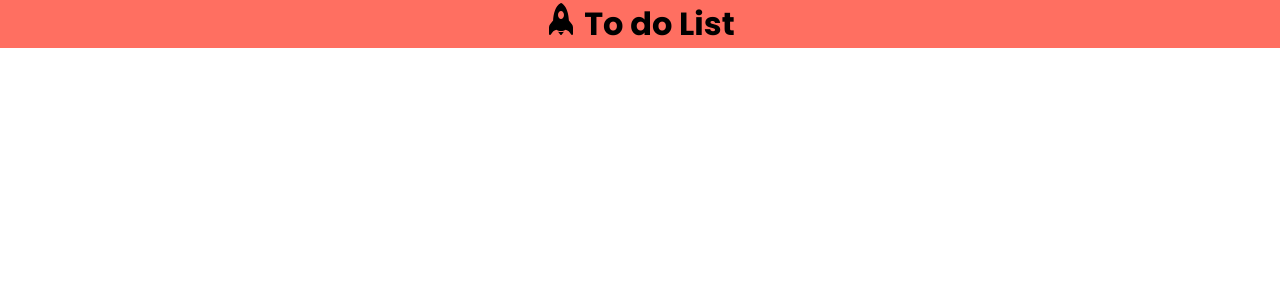
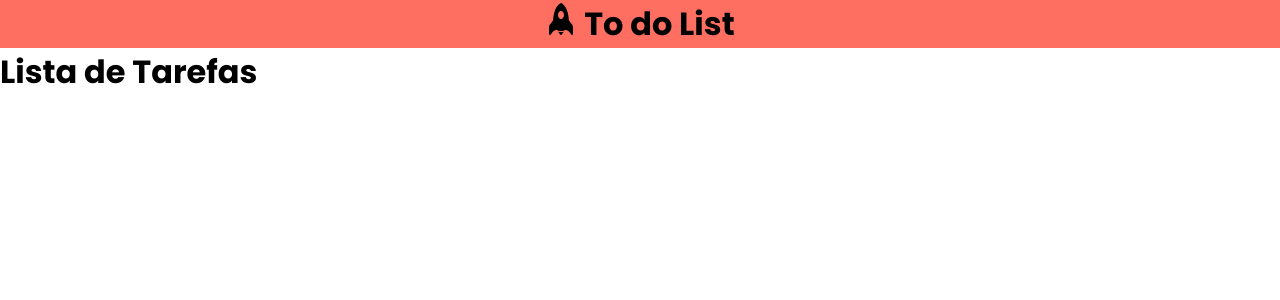
Before and after one commit to jeffmmartins/task-manager, a React (Create React App) app: page / in a window 1280 px wide. Shown: the top 300 px of the page. Built offline with nearby package versions, Linux system fonts and the light colour scheme.

Commit message:
feat: update styled component

```diff
--- a/src/App.tsx
+++ b/src/App.tsx
@@ -1,4 +1,5 @@
 import { Header } from "./components/Header/Header";
+import { MainContent } from "./components/MainContent/MainContent";
 import { GlobalStyle } from "./style/GlobalStyle";
 
 
@@ -6,6 +7,7 @@ function App() {
   return (
     <>
       <Header/>
+      <MainContent/>
       <GlobalStyle/>
     </>
   );
--- a/src/components/Header/style.ts
+++ b/src/components/Header/style.ts
@@ -2,9 +2,6 @@ import styled from "styled-components";
 
 export const Container = styled.header`
 background-color: #ff6f61;
-
-display: flex;
-justify-content: center;
-align-items: center;
-gap: 1rem;
+text-align: center;
+max-width: 1920px;
 `
--- a/src/components/MainContent/MainContent.tsx
+++ b/src/components/MainContent/MainContent.tsx
@@ -3,6 +3,7 @@ import React from "react";
 export const MainContent: React.FC = () => {
     return(
         <>
+        <h1>Lista de Tarefas</h1>
         </>
     )
 }
```
